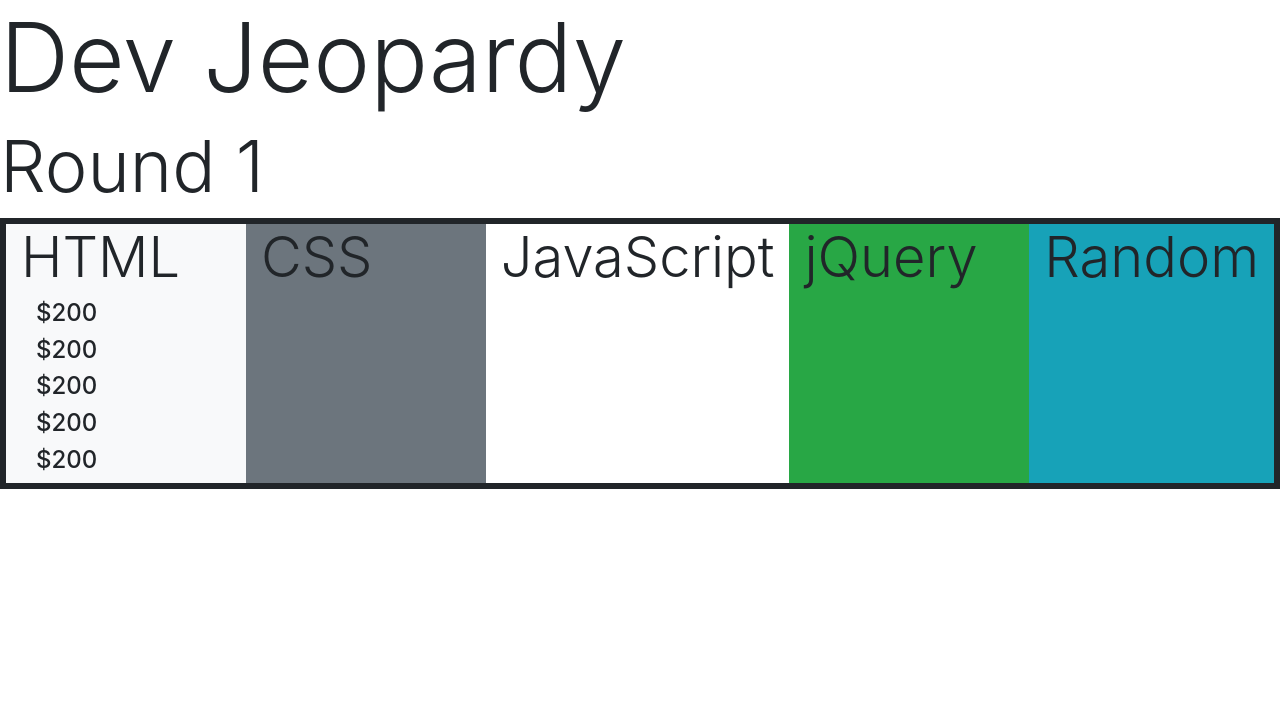
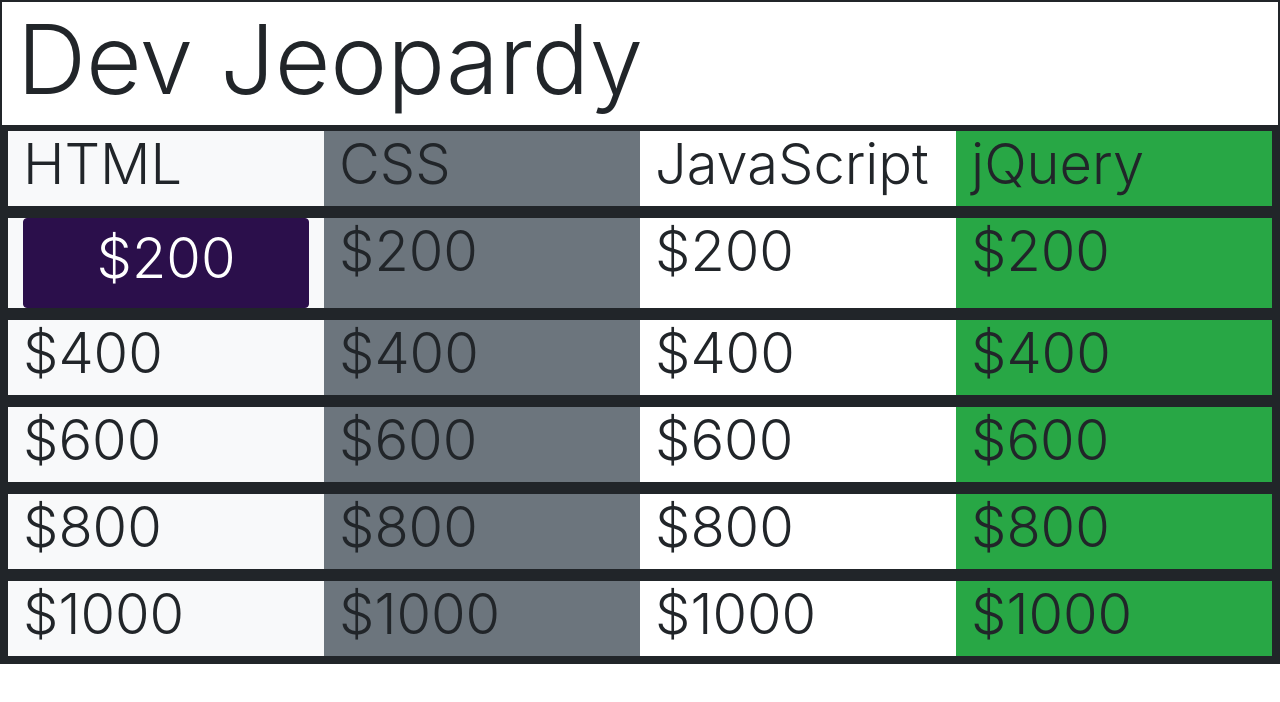
Before and after one commit to elshack09/Jeopardy-Project, a website: page index.html in a window 1280 px wide. Drawn offline with nearby package versions, Linux system fonts and the light colour scheme.

Commit message:
got modal button code to work

```diff
--- a/index.html
+++ b/index.html
@@ -11,43 +11,127 @@
 </head>
 
 <body>
-    <h1 class="display-1">Dev Jeopardy</h1>
-    <h1 class="display-3">Round 1</h1>
-
     <div class="container-fluid">
+            <h1 class="display-1">Dev Jeopardy</h1>
+            <!-- column-size-# 5 by 5 grid -->
         <div class="row">
-            <!-- column-size-# 5 by 5 grid -->
-            <div class="col bg-light">
+            <div class="col-lg-3 bg-light">
                 <h2 class="display-4">HTML</h2>
-                <div class="col">
-                    <h4>$200</h4>
-                </div>
-                <div class="col">
-                    <h4>$200</h4>
-                </div>
-                <div class="col">
-                    <h4>$200</h4>
-                </div>
-                <div class="col">
-                    <h4>$200</h4>
-                </div>
-                <div class="col">
-                    <h4>$200</h4>
-                </div>
-
             </div>
-            <div class="col bg-secondary">
+            <div class="col-lg-3 bg-secondary">
                 <h2 class="display-4">CSS</h2>
             </div>
-            <div class="col bg-lightx">
+            <div class="col-lg-3 bg-lightx">
                 <h2 class="display-4">JavaScript</h2>
             </div>
-            <div class="col bg-success">
+            <div class="col-lg-3 bg-success">
                 <h2 class="display-4">jQuery</h2>
             </div>
-            <div class="col bg-info">
-                <h2 class="display-4">Random</h2>
-            </div>
+
+        </div>
+<!-- row value $200 -->
+        <div class="row">
+                <div class="col-lg-3 bg-light">
+                <!-- Button trigger modal -->
+                <button type="button" class="btn btn-primary col" data-toggle="modal" data-target="#exampleModal3">
+                        <h2 class="display-4">$200</h2>
+                    </button>
+
+                    <!-- Modal -->
+                    <div class="modal fade" id="exampleModal3" tabindex="-1" role="dialog" aria-labelledby="exampleModal3Label" aria-hidden="true">
+                        <div class="modal-dialog" role="document">
+                        <div class="modal-content">
+                            <div class="modal-header">
+                            <h5 class="modal-title" id="exampleModal3Label">Modal title</h5>
+                            <button type="button" class="close" data-dismiss="modal" aria-label="Close">
+                                <span aria-hidden="true">×</span>
+                            </button>
+                            </div>
+                            <div class="modal-body">
+                            ...
+                            </div>
+                            <div class="modal-footer">
+                            <button type="button" class="btn btn-secondary" data-dismiss="modal">A</button>
+                            <button type="button" class="btn btn-primary" data-dismiss="modal">B</button>
+                            <button type="button" class="btn btn-primary" data-dismiss="modal">C</button>
+
+
+
+                            </div>
+                        </div>
+                        </div>
+                    </div>
+
+                    </div>
+                    <div class="col-lg-3 bg-secondary">
+                        <h2 class="display-4">$200</h2>
+                    </div>
+                    <div class="col-lg-3 bg-lightx">
+                        <h2 class="display-4">$200</h2>
+                    </div>
+                    <div class="col-lg-3 bg-success">
+                        <h2 class="display-4">$200</h2>
+                    </div>
+        </div>
+         <!-- row value $400 -->
+        <div class="row">
+                <div class="col-lg-3 bg-light">
+                        <h2 class="display-4">$400</h2>
+                    </div>
+                    <div class="col-lg-3 bg-secondary">
+                        <h2 class="display-4">$400</h2>
+                    </div>
+                    <div class="col-lg-3 bg-lightx">
+                        <h2 class="display-4">$400</h2>
+                    </div>
+                    <div class="col-lg-3 bg-success">
+                        <h2 class="display-4">$400</h2>
+                    </div>
+        </div>
+         <!-- row value $600 -->
+        <div class="row">
+                <div class="col-lg-3 bg-light">
+                        <h2 class="display-4">$600</h2>
+                    </div>
+                    <div class="col-lg-3 bg-secondary">
+                        <h2 class="display-4">$600</h2>
+                    </div>
+                    <div class="col-lg-3 bg-lightx">
+                        <h2 class="display-4">$600</h2>
+                    </div>
+                    <div class="col-lg-3 bg-success">
+                        <h2 class="display-4">$600</h2>
+                    </div>
+        </div>
+        <!-- row value $800 -->
+        <div class="row">
+                <div class="col-lg-3 bg-light">
+                        <h2 class="display-4">$800</h2>
+                    </div>
+                    <div class="col-lg-3 bg-secondary">
+                        <h2 class="display-4">$800</h2>
+                    </div>
+                    <div class="col-lg-3 bg-lightx">
+                        <h2 class="display-4">$800</h2>
+                    </div>
+                    <div class="col-lg-3 bg-success">
+                        <h2 class="display-4">$800</h2>
+                    </div>
+        </div>
+
+        <div class="row">
+                <div class="col-lg-3 bg-light">
+                        <h2 class="display-4">$1000</h2>
+                    </div>
+                    <div class="col-lg-3 bg-secondary">
+                        <h2 class="display-4">$1000</h2>
+                    </div>
+                    <div class="col-lg-3 bg-lightx">
+                        <h2 class="display-4">$1000</h2>
+                    </div>
+                    <div class="col-lg-3 bg-success">
+                        <h2 class="display-4">$1000</h2>
+                    </div>
         </div>
         <!-- </div>
         <h1 class="display-1 primary">Test</h1>
```
Also changed, not shown: main.css.
